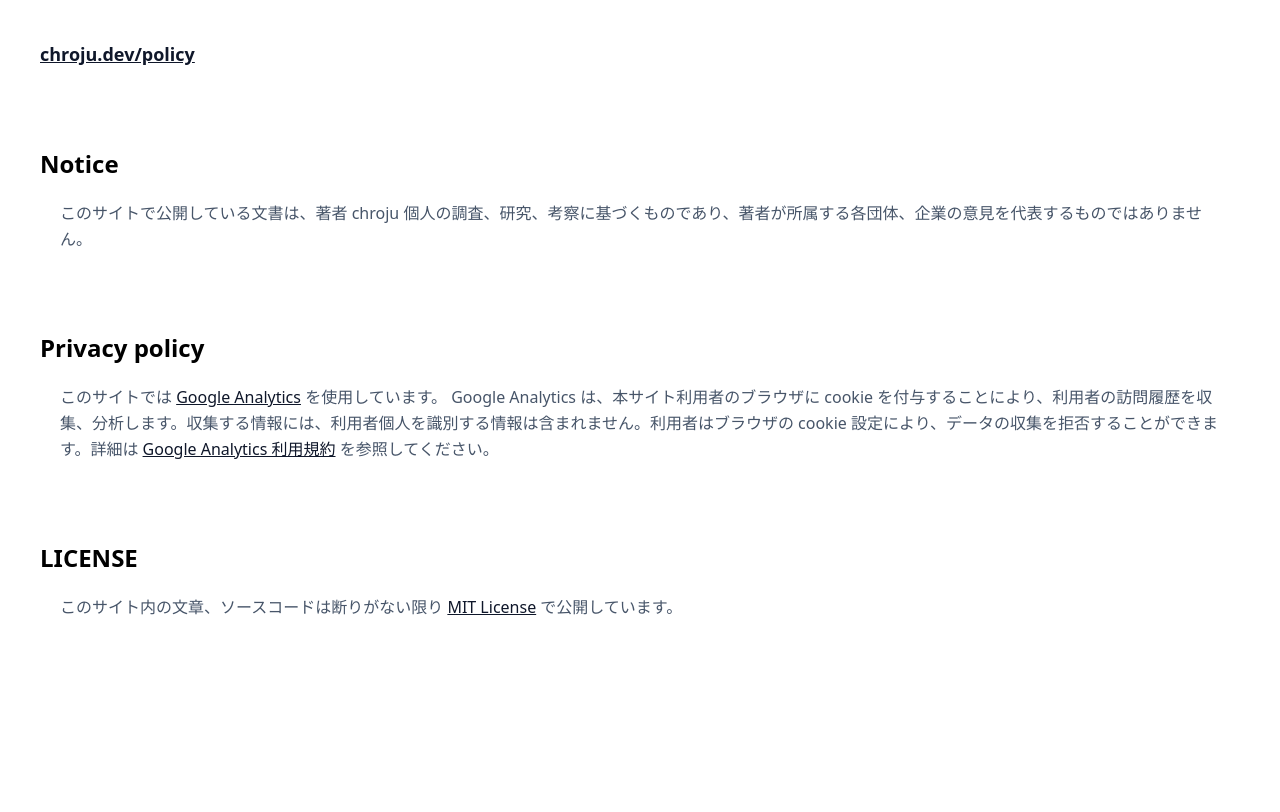
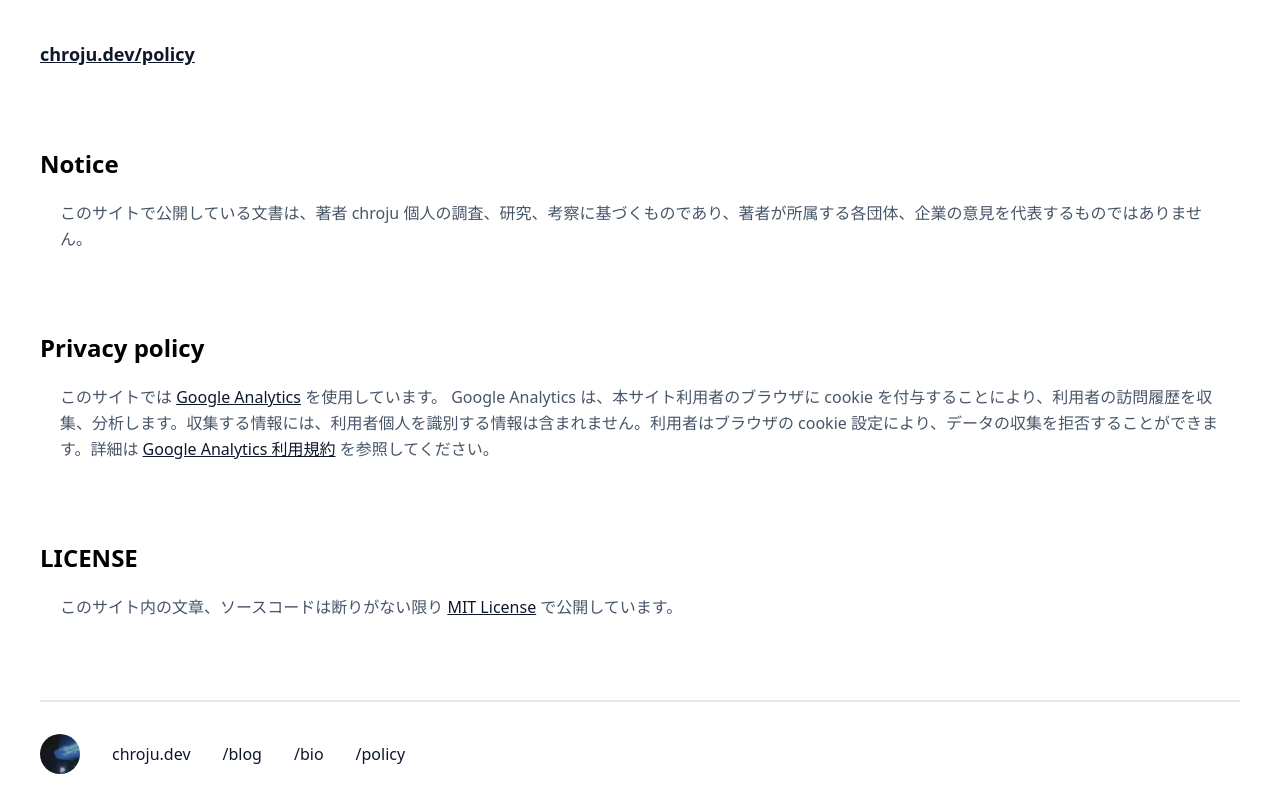
Before and after one commit to chroju/blog, a Next.js app: page /policy in a window 1280 px wide. Built offline with nearby package versions, Linux system fonts and the light colour scheme.

Commit message:
mod: footers

```diff
--- a/components/layout.tsx
+++ b/components/layout.tsx
@@ -10,9 +10,12 @@ export const blogSubTitle = 'the world as code'
 export default function Layout({
     children,
     siteTitle = blogTitle,
+    blogArticleId = '',
     footer = true
 }: any): JSX.Element {
     const headerLink = "/" + siteTitle.split('/')[1]
+    const editURL = "https://github.com/chroju/blog/blob/main/posts/" + blogArticleId + ".md"
+    const historyURL = "https://github.com/chroju/blog/commits/main/posts/" + blogArticleId + ".md"
     return (
         <div className="md:container md:mx-auto px-10 my-10">
             <Head>
@@ -48,26 +51,28 @@ export default function Layout({
             <main>{children}</main>
             {
                 footer && (
-                    <div className="">
-                        <section className="">
-                            <Link href="/blog"><a>Articles</a></Link>
+                    <footer className="mt-20 pt-3 border-t-2">
+                        {
+                            blogArticleId != '' && (
+                                <div>
+                                    <section className=""><Fa iconName="github" /><Link href={editURL}><a className="pl-3 text-sm no-underline hover:underline">Edit this article</a></Link></section>
+                                    <section className=""><Fa iconPrefix="fa-solid" iconName="clock-rotate-left" /><span className="hidden">show history</span><Link href={historyURL}><a className="pl-3 text-sm no-underline hover:underline">Show history</a></Link></section>
+                                    <section className="mt-5 mb-10"><Link href="/blog"><a>Read more articles</a></Link></section>
+                                </div>
+                            )
+                        }
+                        <section className="my-5 flex space-x-8 items-center">
+                            <img
+                                src="/images/profile.webp"
+                                className='w-10 rounded-full'
+                                alt={name}
+                            />
+                            <div><Link href="/"><a className="font-extralight no-underline hover:underline">chroju.dev</a></Link></div>
+                            <div><Link href="/blog"><a className="font-extralight no-underline hover:underline">/blog</a></Link></div>
+                            <div><Link href="/bio"><a className="font-extralight no-underline hover:underline">/bio</a></Link></div>
+                            <div><Link href="/policy"><a className="font-extralight no-underline hover:underline">/policy</a></Link></div>
                         </section>
-                        <section className="">
-                            <Link href="/">
-                                <a>
-                                    <img
-                                        src="/images/profile.webp"
-                                        className=""
-                                        alt={name}
-                                    />
-                                </a>
-                            </Link>
-                            <Menu />
-                        </section>
-                        <section className="">
-                            <small className="">This site created by <Link href="/"><a>chroju</a></Link>. See <Link href="/policy"><a>our policy</a></Link>. </small>
-                        </section>
-                    </div>
+                    </footer>
                 )
             }
         </div >
--- a/pages/blog/[id].tsx
+++ b/pages/blog/[id].tsx
@@ -37,11 +37,9 @@ export default function Post({
     }, [])
     const pageTitle = postData.title + " - " + blogTitle
     const pageURL = "https://chroju.dev/blog/" + postData.title
-    const editURL = "https://github.com/chroju/blog/blob/main/posts/" + postData.id + ".md"
-    const historyURL = "https://github.com/chroju/blog/commits/main/posts/" + postData.id + ".md"
 
     return (
-        <Layout>
+        <Layout blogArticleId={postData.id}>
             <Head>
                 <title>{pageTitle}</title>
                 <meta
@@ -62,12 +60,6 @@ export default function Post({
                 </div>
                 <div dangerouslySetInnerHTML={{ __html: postData.contentHtml }} />
             </article>
-            <hr />
-            <footer className="">
-                <section className=""><Fa iconName="github" /><Link href={editURL}>Edit this article</Link></section>
-                <section className=""><Fa iconPrefix="fa-solid" iconName="clock-rotate-left" /><span className="">show history</span><Link href={historyURL}>Show history</Link></section>
-            </footer>
-            <hr />
         </Layout>
     )
 }
--- a/pages/policy.tsx
+++ b/pages/policy.tsx
@@ -5,7 +5,7 @@ import Link from 'next/link'
 export default function Home() {
     const siteTitle = "chroju.dev/policy"
     return (
-        <Layout siteTitle={siteTitle} footer={false}>
+        <Layout siteTitle={siteTitle}>
             <Head>
                 <title>{siteTitle}</title>
                 <meta
```
